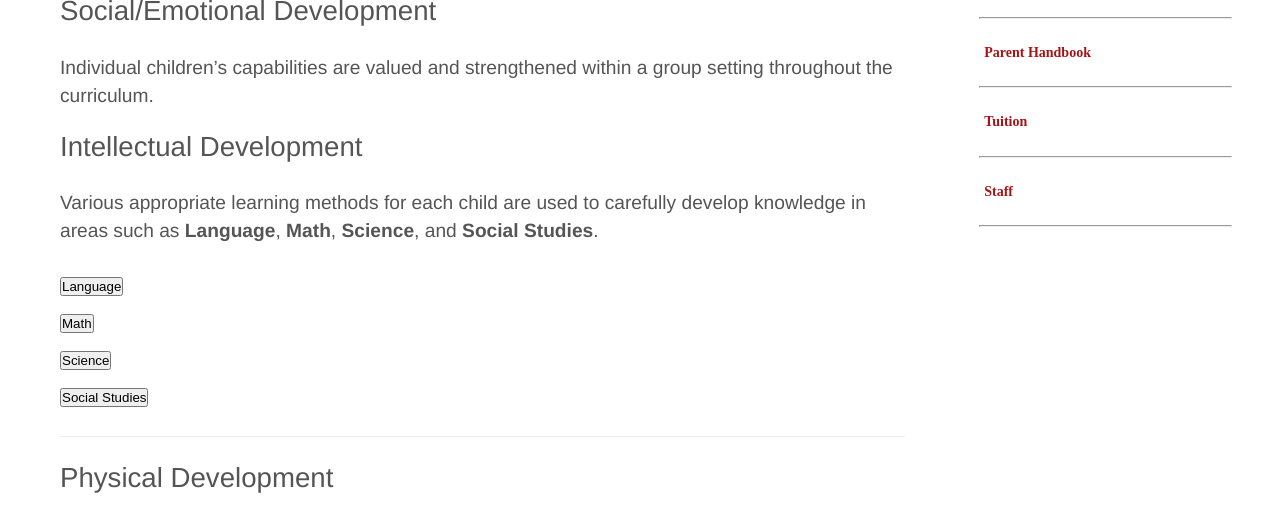
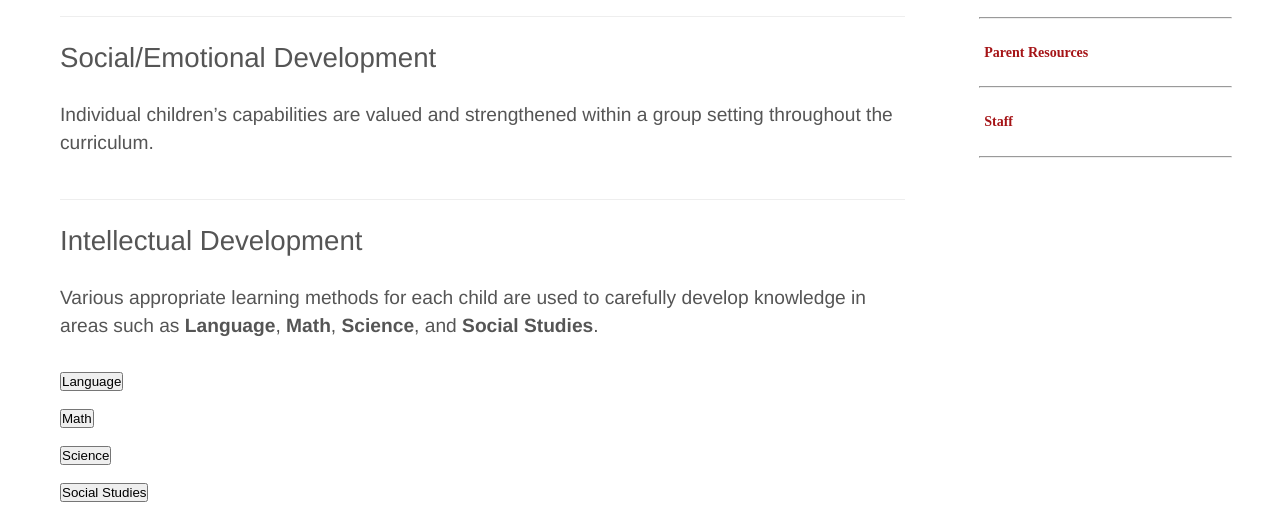
Before and after one commit to cse256-sp2023/information-foraging-project-monk_steuber_liao, a website: page files/curriculum_overview.html in a window 1280 px wide. Shown: the part 202-720 px from the top of the page. Drawn offline with nearby package versions, Linux system fonts and the light colour scheme; files that its build step writes are made by us from their sources; files whose address does not match are found by name.

Commit message:
Update curriculum_overview.html

```diff
--- a/files/curriculum_overview.html
+++ b/files/curriculum_overview.html
@@ -28,9 +28,14 @@
           <iframe class="pdf" src="downloads/curriculum_overview.pdf" id="cur_over_pdf" style="display: none;"></iframe>
         </div>
       </p>
-
+      <br>
+      <hr>
+      <br>
       <h2>Social/Emotional Development</h2>
       <p>Individual children’s capabilities are valued and strengthened within a group setting throughout the curriculum.</p>
+      <br>
+      <hr>
+      <br>
       <h2>Intellectual Development</h2>
       <p>Various appropriate learning methods for each child are used to carefully develop knowledge in areas such as <b>Language</b>, <b>Math</b>, <b>Science</b>, and <b>Social Studies</b>. </p>
         <!-- language drop down -->
@@ -166,7 +171,7 @@
       <h2>Visual Arts</h2>
       <p>With emphasis on the process of exploration, children get time, space and freedom to exercise their creative skills
       </p>
-
+      <br>
       <hr>
       <br>
       <h2>Discipline</h2>
@@ -183,6 +188,7 @@
         <p>
         When inappropriate behavior is a continuing problem, the school will work with parents to understand the issue and make appropriate recommendations. To learn more about the school’s approach to discipline, please take a look at the <a class="download" href="downloads/parent_handbook.pdf">parent handbook</a> in the Parent Handbook tab
       </p>
+      <br>
       <hr>
       <br>
       <h2>Personalized Help</h2>
@@ -212,11 +218,7 @@ of ways, which may include:</p>
                           </li>
                           <li><hr></li>
                         <li class="page_item page-item-10513">
-                            <a href="files/parent_handbook.html">Parent Handbook</a>
-                        </li>
-                          <li><hr></li>
-                        <li class="page_item page-item-34">
-                            <a href="files/tuition.html">Tuition</a>
+                            <a href="files/parent_handbook.html">Parent Resources</a>
                         </li>
                         <li><hr></li>
                         <li class="page_item page-item-65">
```
